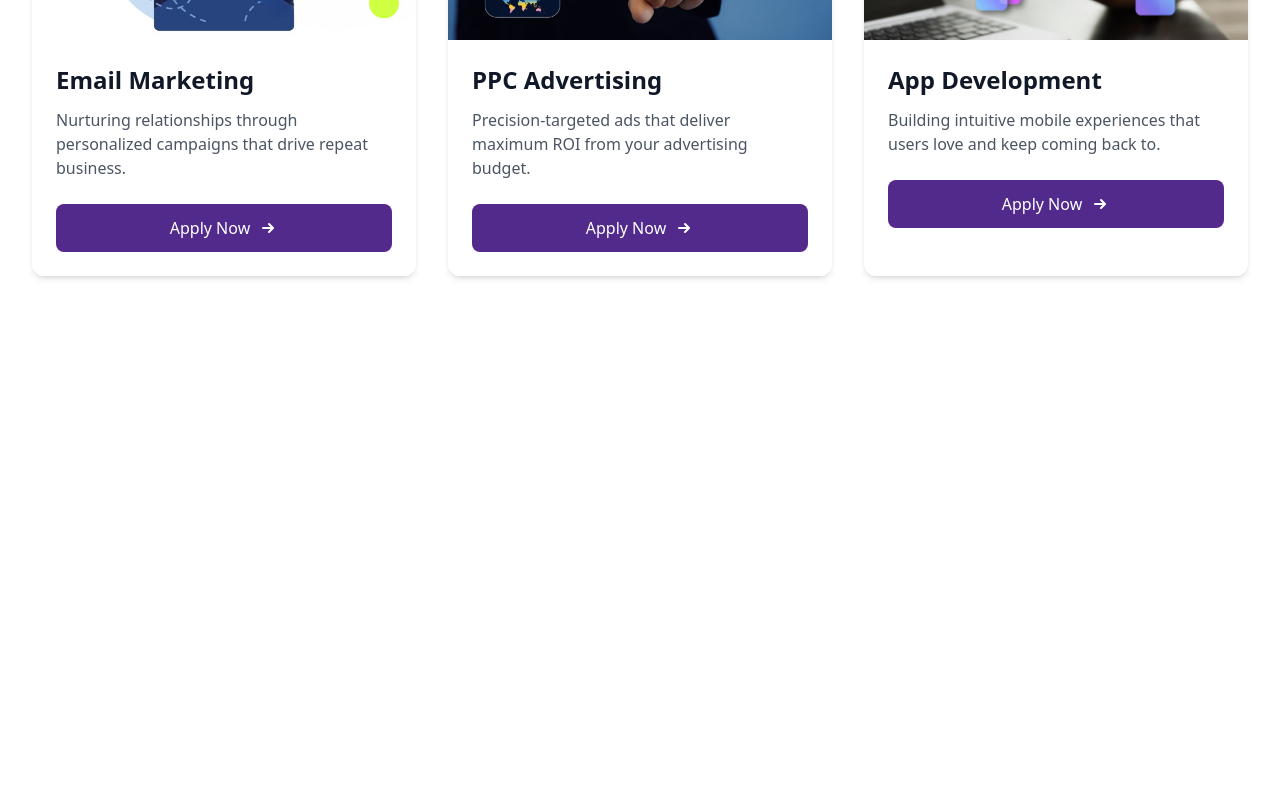
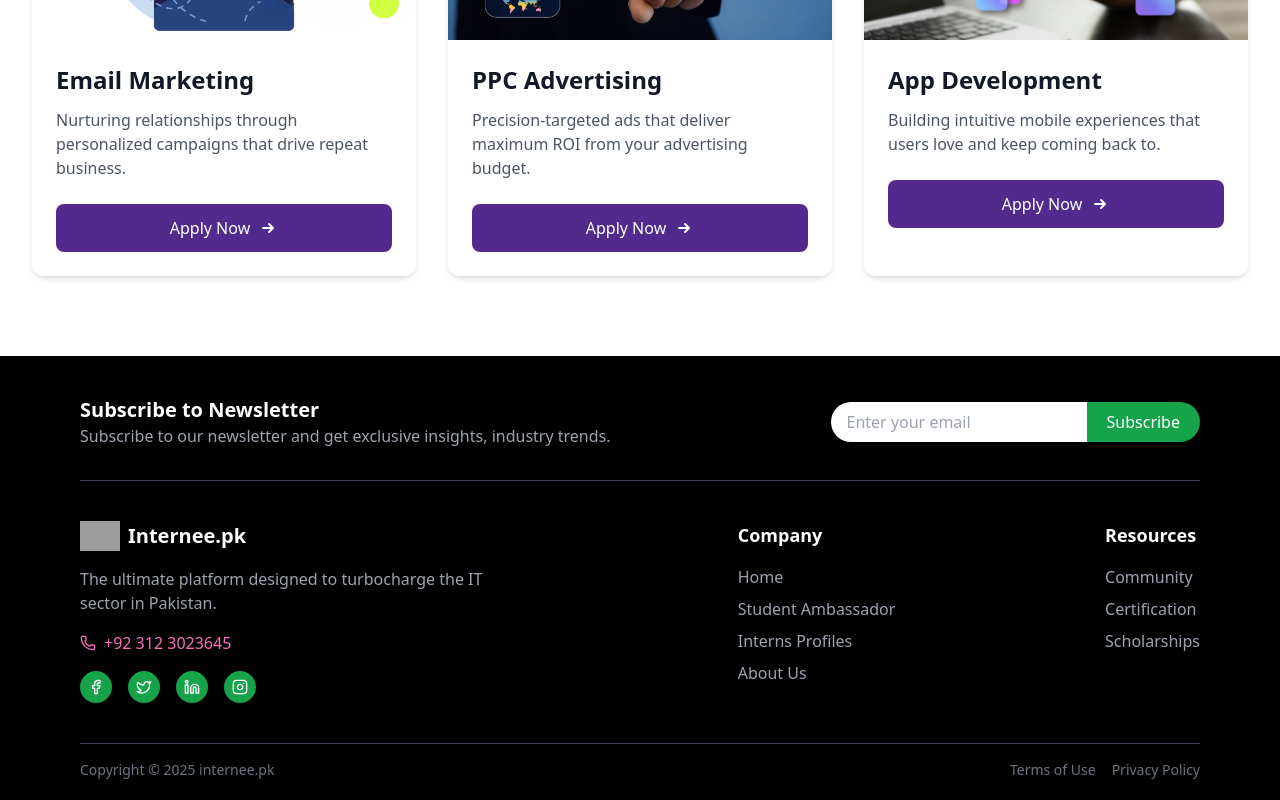
Before and after one commit to amnakhalid625/Internee, a Next.js app: page / in a window 1280 px wide. Shown: the part 1480-2280 px from the top of the page. Before the commit the page ends 1836 px from the top, so only its background shows below. Built offline with nearby package versions, Linux system fonts and the light colour scheme; grey boxes are pictures that could not be loaded.

Commit message:
homePage

```diff
--- a/src/app/page.js
+++ b/src/app/page.js
@@ -1,4 +1,5 @@
 import Cardpage from "@/components/Cardpage";
+import Footer from "@/components/Footerpage";
 import Page from "@/components/Heropage.js";
 
 export default function Home() {
@@ -7,6 +8,7 @@ export default function Home() {
 
 <Page />
 <Cardpage />
+<Footer />
 
   </>
   );
--- a/src/components/Footerpage.js
+++ b/src/components/Footerpage.js
@@ -0,0 +1,103 @@
+// components/Footer.jsx
+"use client";
+
+import {
+  Facebook,
+  Twitter,
+  Linkedin,
+  Instagram,
+  Phone,
+} from "lucide-react";
+
+export default function Footer() {
+  return (
+    <footer className="bg-black text-white pt-10 pb-5 px-6 md:px-20">
+      {/* Newsletter */}
+      <div className="md:flex justify-between items-center border-b border-gray-700 pb-8">
+        <div>
+          <h2 className="text-xl font-semibold">Subscribe to Newsletter</h2>
+          <p className="text-gray-400">
+            Subscribe to our newsletter and get exclusive insights, industry trends.
+          </p>
+        </div>
+        <div className="mt-4 md:mt-0">
+          <form className="flex">
+            <input
+              type="email"
+              placeholder="Enter your email"
+              className="rounded-l-full px-4 py-2 w-64 text-black"
+            />
+            <button
+              type="submit"
+              className="bg-green-600 hover:bg-green-700 text-white px-5 py-2 rounded-r-full"
+            >
+              Subscribe
+            </button>
+          </form>
+        </div>
+      </div>
+
+      {/* Main Footer */}
+      <div className="md:flex justify-between items-start py-10 space-y-10 md:space-y-0">
+        {/* Logo & Info */}
+        <div className="max-w-md">
+          <div className="flex items-center space-x-2 mb-4">
+            {/* Replace with your logo */}
+            <img src="/logo.png" alt="Logo" className="w-10" />
+            <span className="text-xl font-bold">Internee.pk</span>
+          </div>
+          <p className="text-gray-400 mb-4">
+            The ultimate platform designed to turbocharge the IT sector in Pakistan.
+          </p>
+          <p className="flex items-center text-pink-400 gap-2">
+            <Phone size={16} /> +92 312 3023645
+          </p>
+          <div className="flex space-x-4 mt-4">
+            <a href="#" className="bg-green-600 p-2 rounded-full hover:opacity-80">
+              <Facebook size={16} />
+            </a>
+            <a href="#" className="bg-green-600 p-2 rounded-full hover:opacity-80">
+              <Twitter size={16} />
+            </a>
+            <a href="#" className="bg-green-600 p-2 rounded-full hover:opacity-80">
+              <Linkedin size={16} />
+            </a>
+            <a href="#" className="bg-green-600 p-2 rounded-full hover:opacity-80">
+              <Instagram size={16} />
+            </a>
+          </div>
+        </div>
+
+        {/* Company Links */}
+        <div>
+          <h3 className="font-semibold text-lg mb-4">Company</h3>
+          <ul className="space-y-2 text-gray-400">
+            <li><a href="#">Home</a></li>
+            <li><a href="#">Student Ambassador</a></li>
+            <li><a href="#">Interns Profiles</a></li>
+            <li><a href="#">About Us</a></li>
+          </ul>
+        </div>
+
+        {/* Resources Links */}
+        <div>
+          <h3 className="font-semibold text-lg mb-4">Resources</h3>
+          <ul className="space-y-2 text-gray-400">
+            <li><a href="#">Community</a></li>
+            <li><a href="#">Certification</a></li>
+            <li><a href="#">Scholarships</a></li>
+          </ul>
+        </div>
+      </div>
+
+      {/* Bottom */}
+      <div className="border-t border-gray-700 pt-4 text-sm text-gray-500 flex flex-col md:flex-row justify-between">
+        <span>Copyright © 2025 internee.pk</span>
+        <div className="flex space-x-4 mt-2 md:mt-0">
+          <a href="#">Terms of Use</a>
+          <a href="#">Privacy Policy</a>
+        </div>
+      </div>
+    </footer>
+  );
+}
```
